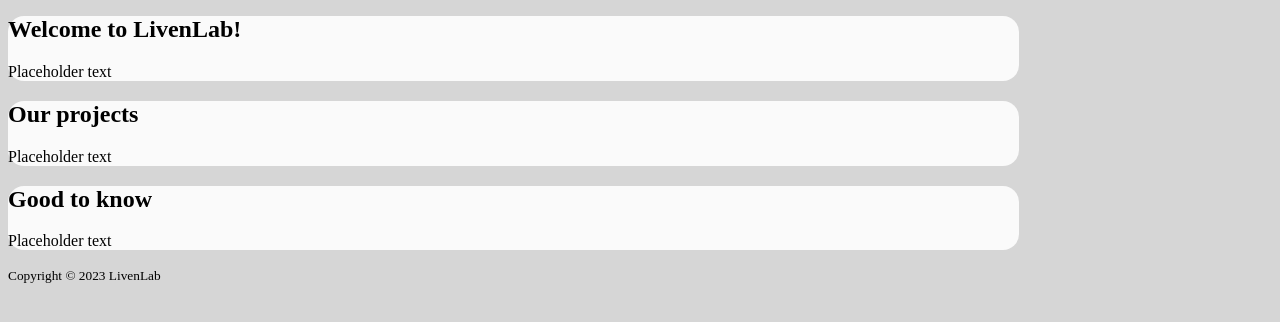
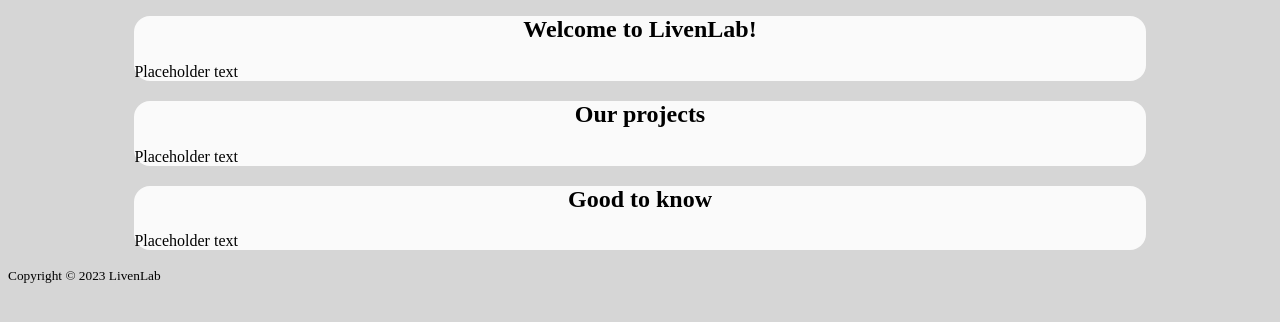
Before and after one commit to DaniilPaskal/livenlab, a website: page index.html in a window 1280 px wide. Shown: the part 92-414 px from the top of the page. Drawn offline with nearby package versions, Linux system fonts and the light colour scheme.

Commit message:
Worked on page content CSS

```diff
--- a/styles.css
+++ b/styles.css
@@ -5,6 +5,13 @@
 
 body {
     background-color: var(--background-gray);
+    position: fixed;
+    top: 0;
+    bottom: 0;
+    left: 0;
+    right: 0;
+    overflow-y: scroll !important;
+    height: 100%;
 }
 
 /* Page content */
@@ -14,6 +21,15 @@
     border-radius: 1rem;
     width: 80%;
     min-width: 50rem;
+    margin: auto;
+}
+
+.page-content h1 {
+    text-align: center;
+}
+
+.page-content p {
+
 }
 
 /* Navigation */
@@ -68,5 +84,6 @@
 /* Footer */
 
 .footer {
+    width: 100%;
     bottom: 0;
 }
```
